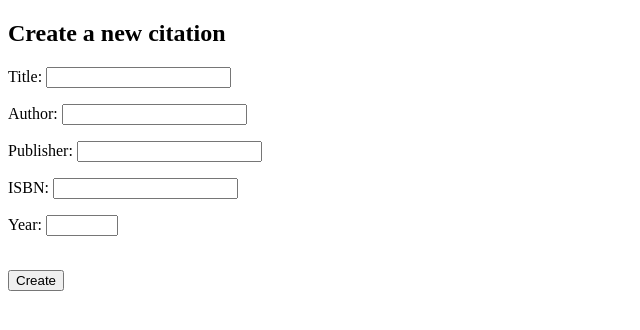
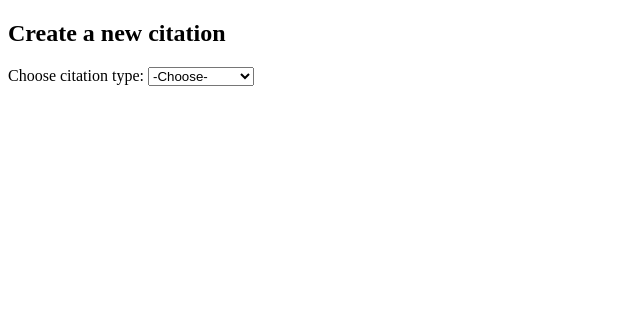
Before and after one commit to matiashei/miniprojekti, a Flask app: page /new_citation in a window 1280 px wide. Shown: the top 330 px of the page, without its empty margins (0-640 px from the left). Run offline with Flask 3, Linux system fonts and the light colour scheme.

Commit message:
Add new options to citation creating

```diff
--- a/src/templates/new_citation.html
+++ b/src/templates/new_citation.html
@@ -8,40 +8,119 @@ Create a new citation
 
 <h2>Create a new citation</h2>
 
+<style>
+.hidden { display: none; }
+</style>
+
 <form action="/create_citation" method="post">
-  {% with messages = get_flashed_messages() %}
-    {% if messages %}
-      <ul>
-      {% for message in messages %}
-        <li>{{ message }}</li>
-      {% endfor %}
-      </ul>
-    {% endif %}
-  {% endwith %}
+
+    <label for="choice">Choose citation type:</label>
+    <select id="choice" name="citation_type">
+        <option value="">-Choose-</option>
+        <option value="1">Book</option>
+        <option value="2">Inproceedings</option>
+        <option value="3">Article</option>
+    </select>
+
+    <div id="book" class="hidden">
       <p>
-  <label for="title">Title:</label>
-  <input type="text" name="title" id="title" maxlength="75">
+        <label for="title_book">The title of the book:</label>
+        <input type="text" name="title_book" id="title_book" maxlength="75">
       </p>
       <p>
-  <label for="author">Author:</label>
-  <input type="text" name="author" id="author" maxlength="75">
+        <label for="author_book">The author(s) of the book:</label>
+        <input type="text" name="author_book" id="author_book" maxlength="75">
       </p>
       <p>
-  <label for="publisher">Publisher:</label>
-  <input type="text" name="publisher" id="publisher" maxlength="50">
+        <label for="publisher_book">The publisher of the book:</label>
+        <input type="text" name="publisher_book" id="publisher_book" maxlength="50">
       </p>
       <p>
-  <label for="ISBN">ISBN:</label>
-  <input type="text" name="ISBN" id="ISBN" maxlength="20">
+        <label for="ISBN_book">ISBN of the book:</label>
+        <input type="text" name="ISBN_book" id="ISBN_book" maxlength="20">
       </p>
       <p>
-  <label for="year">Year:</label>
-  <input type="number" name="year" id="year" maxlength="4" min="0" max="2025">
+        <label for="year_book">The year the book was published:</label>
+        <input type="number" name="year_book" id="year_book" min="0" max="2025">
       </p>
-  <br>
-  <button type="submit">
-    Create
-  </button>
+    </div>
+
+    <div id="inproceedings" class="hidden">
+      <p>
+        <label for="title_inproceedings">The title of the paper:</label>
+        <input type="text" name="title_inproceedings" id="title_inproceedings" maxlength="75">
+      </p>
+      <p>
+        <label for="author_inproceedings">The author(s) of the paper:</label>
+        <input type="text" name="author_inproceedings" id="author_inproceedings">
+      </p>
+      <p>
+        <label for="booktitle_inproceedings">The title of the conference proceedings:</label>
+        <input type="text" name="booktitle_inproceedings" id="booktitle_inproceedings" maxlength="100">
+      </p>
+      <p>
+        <label for="year_inproceedings">The year the conference proceedings were published:</label>
+        <input type="number" name="year_inproceedings" id="year_inproceedings" min="0" max="2025">
+      </p>
+    </div>
+
+    <div id="article" class="hidden">
+      <p>
+        <label for="title_article">The title of the article:</label>
+        <input type="text" name="title_article" id="title_article" maxlength="75">
+      </p>
+      <p>
+        <label for="author_article">The name(s) of the author(s) of the article:</label>
+        <input type="text" name="author_article" id="author_article">
+      </p>
+      <p>
+        <label for="journal_article">The name of the journal, magazine, or newspaper in which the article was published:</label>
+        <input type="text" name="journal_article" id="journal_article">
+      </p>
+      <p>
+        <label for="year_article">The year of publication:</label>
+        <input type="number" name="year_article" id="year_article" min="0" max="0">
+      </p>
+    </div>
+    <button type="submit" id="submit_button" class="hidden" >Create</button>
+
+
 </form>
 
+<script>
+    const valinta = document.getElementById("choice");
+    const book = document.getElementById("book");
+    const inproceedings = document.getElementById("inproceedings");
+    const article =document.getElementById("article");
+    const submit_button = document.getElementById("submit_button");
+
+    valinta.addEventListener("change", function() {
+        if (this.value === "1") {
+          book.classList.remove("hidden");
+          inproceedings.classList.add("hidden");
+          article.classList.add("hidden");
+          submit_button.classList.remove("hidden");
+        }
+        else if (this.value === "2") {
+          book.classList.add("hidden");
+          inproceedings.classList.remove("hidden");
+          article.classList.add("hidden")
+          submit_button.classList.remove("hidden");
+        }
+        else if (this.value === "3") {
+          book.classList.add("hidden");
+          inproceedings.classList.add("hidden");
+          article.classList.remove("hidden");
+          submit_button.classList.remove("hidden");
+
+        }
+        else {
+          book.classList.add("hidden");
+          inproceedings.classList.add("hidden");
+          article.classList.add("hidden");
+          submit_button.classList.add("hidden");
+        }
+    });
+</script>
+
 {% endblock %}
```
Lines whose indentation alone changed are shown as unchanged.
